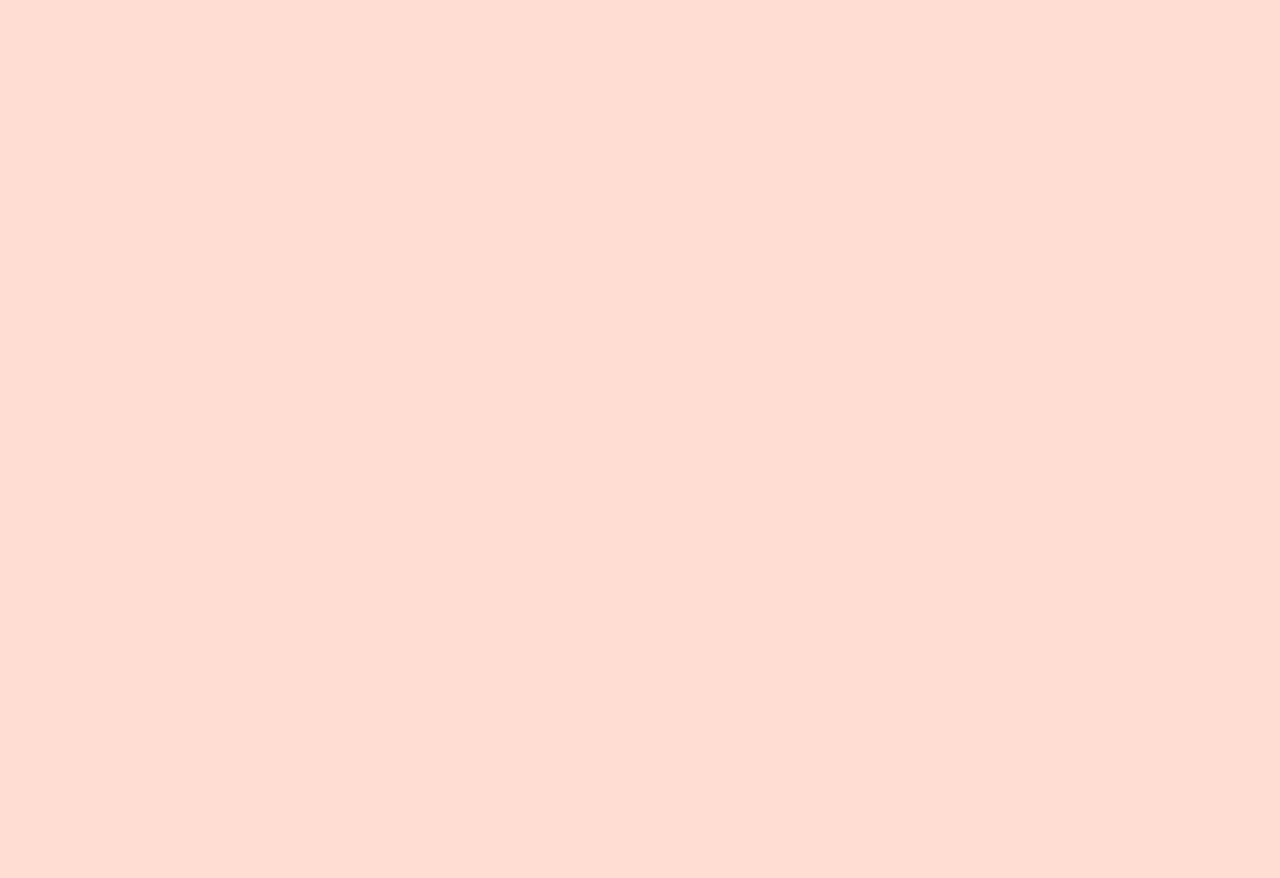
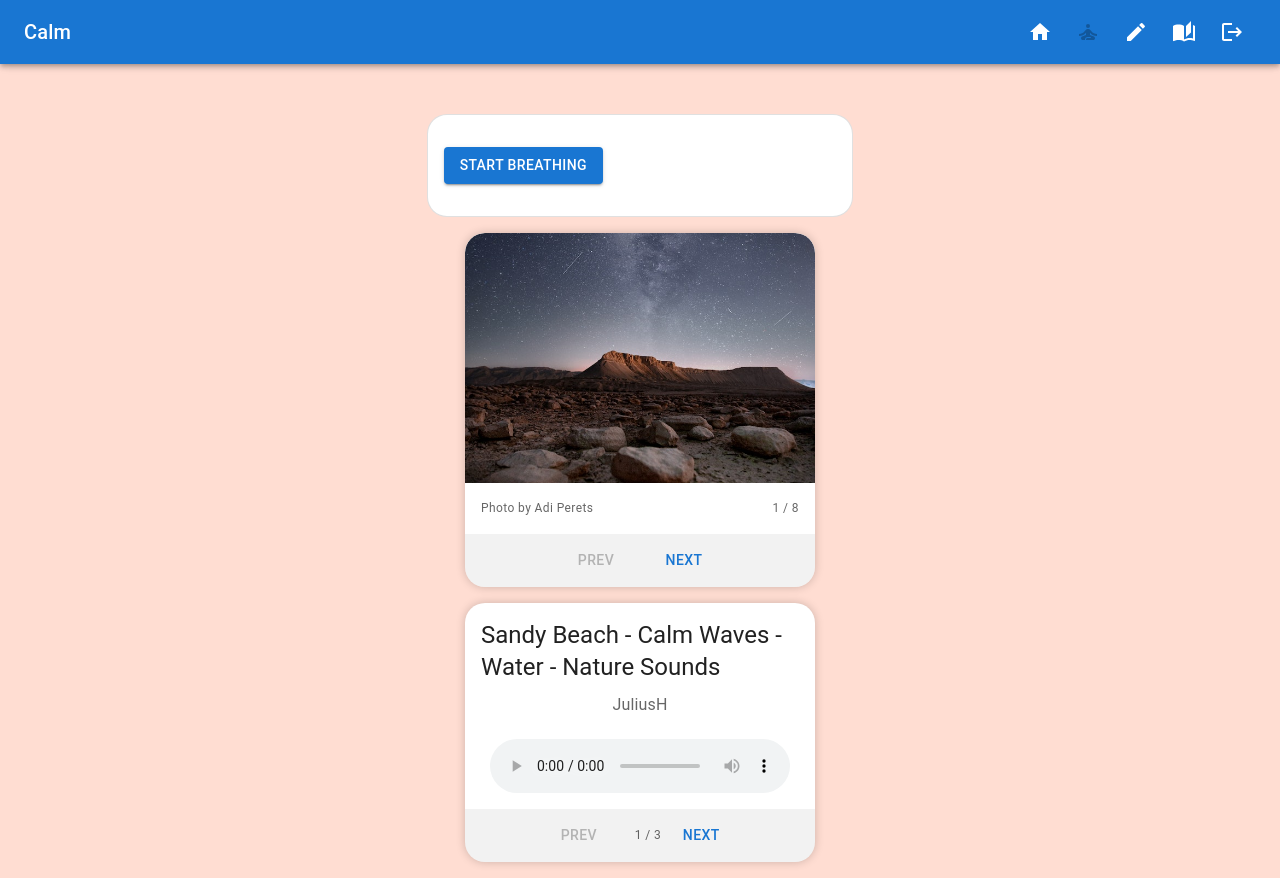
Before and after one commit to Willywonka443/MentalHealthApp, a React (Create React App) app: page /calm in a window 1280 px wide. Before the commit this address had no page. Before the commit the page ends 800 px from the top, so only its background shows below. Built offline with nearby package versions, Linux system fonts and the light colour scheme.

Commit message:
nevermind

```diff
--- a/src/pages/layout.js
+++ b/src/pages/layout.js
@@ -20,8 +20,8 @@ const Layout = () => {
 
                 <Route exact path="/" element={<Login setRestId={setRestId} />} />
 
-                <Route exact path="pages/login" element={<Login  restId={restId}/>} />
-                <Route exact path="pages/calm" element={<Calm restId={restId} />} />
+                <Route exact path="/login" element={<Login  restId={restId}/>} />
+                <Route exact path="/calm" element={<Calm restId={restId} />} />
                 <Route exact path="/basepage" element={<Basepage restId={restId} />} />
                 <Route exact path="/past" element={<Past restId={restId}/> } />
                 <Route exact path="/entries" element={<JournalEntryForm restId={restId}/>} />
```
